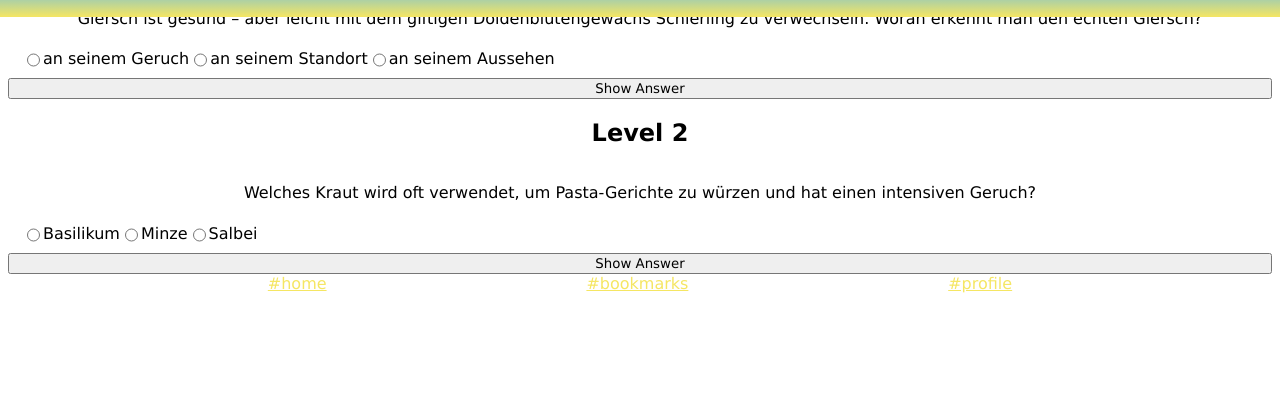
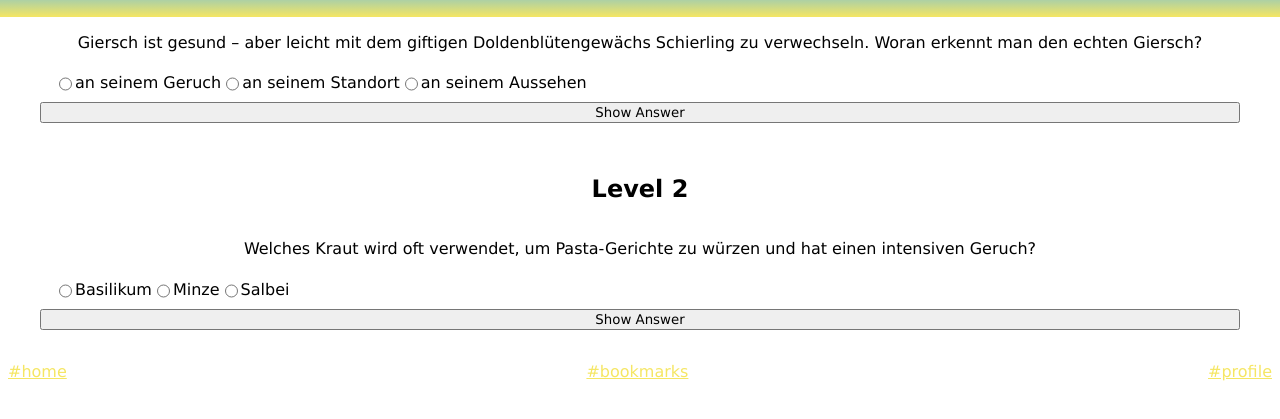
Before and after one commit to ladydarkja/quiz-app, a plain HTML site: page index.html in a window 1280 px wide. Shown: the part 83-502 px from the top of the page. Drawn offline with Linux system fonts and the light colour scheme.

Commit message:
add footer-nav and styles

```diff
--- a/index.html
+++ b/index.html
@@ -45,9 +45,11 @@
       </section>
     </main>
     <footer>
-      <a href="index.html">#home</a>
-      <a href="bookmarks.html">#bookmarks</a>
-      <a href="profile.html">#profile</a>
+      <nav>
+        <a href="index.html">#home</a>
+        <a href="bookmarks.html">#bookmarks</a>
+        <a href="profile.html">#profile</a>
+      </nav>
     </footer>
   </body>
 </html>
--- a/styles.css
+++ b/styles.css
@@ -30,6 +30,9 @@ header {
   right: 0;
   height: 100px;
 }
+section {
+  margin: 2rem;
+}
 .question-card {
   display: flex;
   flex-direction: column;
@@ -43,8 +46,8 @@ fieldset {
 a {
   color: var(--krauts-color3);
 }
-footer {
+nav {
   display: flex;
   flex-direction: row;
-  justify-content: space-evenly;
+  justify-content: space-between;
 }
```
